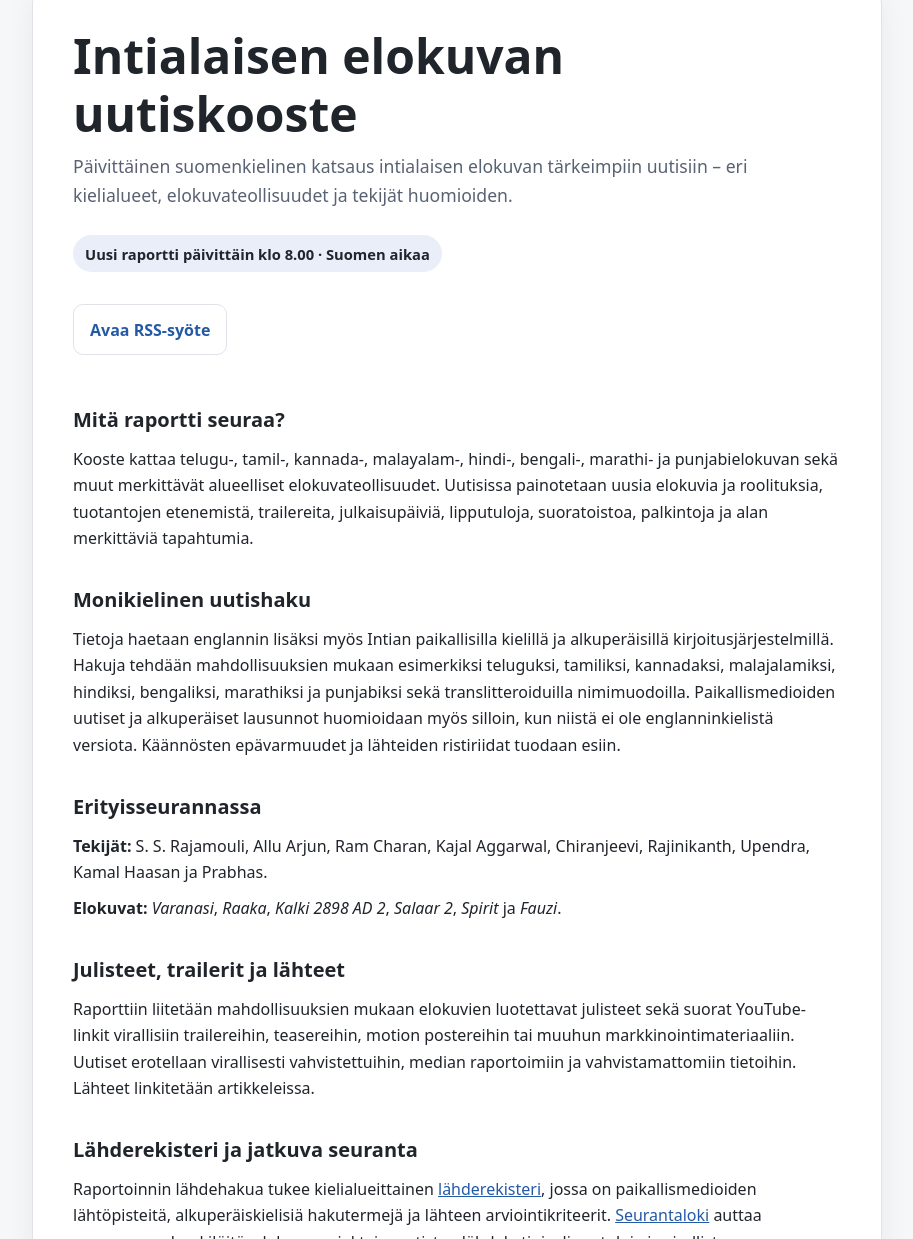
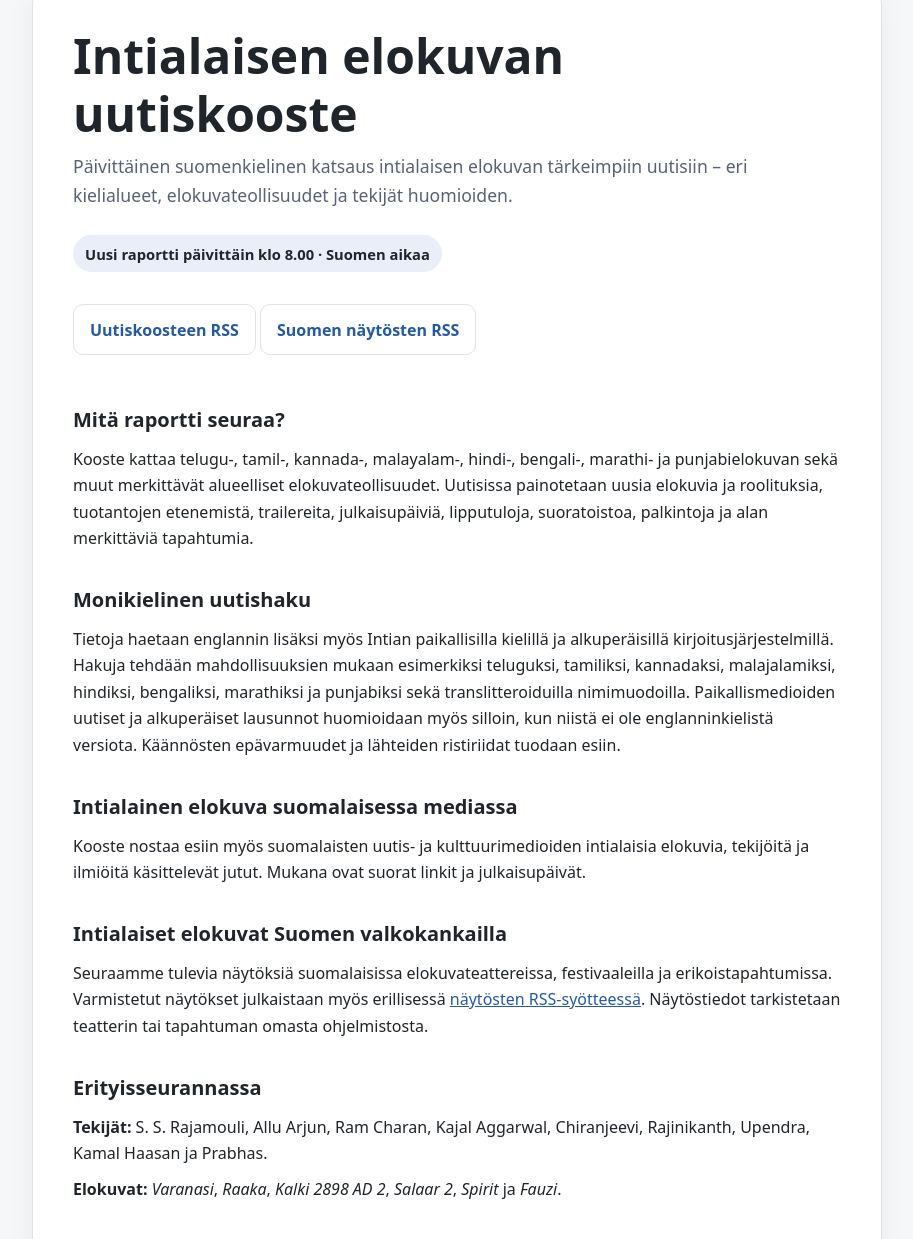
Before and after one commit to mikknikk/elokuvaraportti, a plain HTML site: page index.html in a window 1280 px wide. Shown: the part 54-1293 px from the top of the page, without its empty margins (183-1096 px from the left). Drawn offline with Linux system fonts and the light colour scheme.

Commit message:
Add links and descriptions for Finnish coverage

```diff
--- a/index.html
+++ b/index.html
@@ -79,13 +79,19 @@
     <p class="intro">Päivittäinen suomenkielinen katsaus intialaisen elokuvan tärkeimpiin uutisiin – eri kielialueet, elokuvateollisuudet ja tekijät huomioiden.</p>
     <p class="schedule">Uusi raportti päivittäin klo 8.00 · Suomen aikaa</p>
 
-    <p><a class="feed" href="feed.xml">Avaa RSS-syöte</a></p>
+    <p><a class="feed" href="feed.xml">Uutiskoosteen RSS</a> <a class="feed" href="naytokset.xml">Suomen näytösten RSS</a></p>
 
     <h2>Mitä raportti seuraa?</h2>
     <p>Kooste kattaa telugu-, tamil-, kannada-, malayalam-, hindi-, bengali-, marathi- ja punjabielokuvan sekä muut merkittävät alueelliset elokuvateollisuudet. Uutisissa painotetaan uusia elokuvia ja roolituksia, tuotantojen etenemistä, trailereita, julkaisupäiviä, lipputuloja, suoratoistoa, palkintoja ja alan merkittäviä tapahtumia.</p>
 
     <h2>Monikielinen uutishaku</h2>
     <p>Tietoja haetaan englannin lisäksi myös Intian paikallisilla kielillä ja alkuperäisillä kirjoitusjärjestelmillä. Hakuja tehdään mahdollisuuksien mukaan esimerkiksi teluguksi, tamiliksi, kannadaksi, malajalamiksi, hindiksi, bengaliksi, marathiksi ja punjabiksi sekä translitteroiduilla nimimuodoilla. Paikallismedioiden uutiset ja alkuperäiset lausunnot huomioidaan myös silloin, kun niistä ei ole englanninkielistä versiota. Käännösten epävarmuudet ja lähteiden ristiriidat tuodaan esiin.</p>
+
+    <h2>Intialainen elokuva suomalaisessa mediassa</h2>
+    <p>Kooste nostaa esiin myös suomalaisten uutis- ja kulttuurimedioiden intialaisia elokuvia, tekijöitä ja ilmiöitä käsittelevät jutut. Mukana ovat suorat linkit ja julkaisupäivät.</p>
+
+    <h2>Intialaiset elokuvat Suomen valkokankailla</h2>
+    <p>Seuraamme tulevia näytöksiä suomalaisissa elokuvateattereissa, festivaaleilla ja erikoistapahtumissa. Varmistetut näytökset julkaistaan myös erillisessä <a href="naytokset.xml">näytösten RSS-syötteessä</a>. Näytöstiedot tarkistetaan teatterin tai tapahtuman omasta ohjelmistosta.</p>
 
     <h2>Erityisseurannassa</h2>
     <p><strong>Tekijät:</strong> S. S. Rajamouli, Allu Arjun, Ram Charan, Kajal Aggarwal, Chiranjeevi, Rajinikanth, Upendra, Kamal Haasan ja Prabhas.</p>
```
